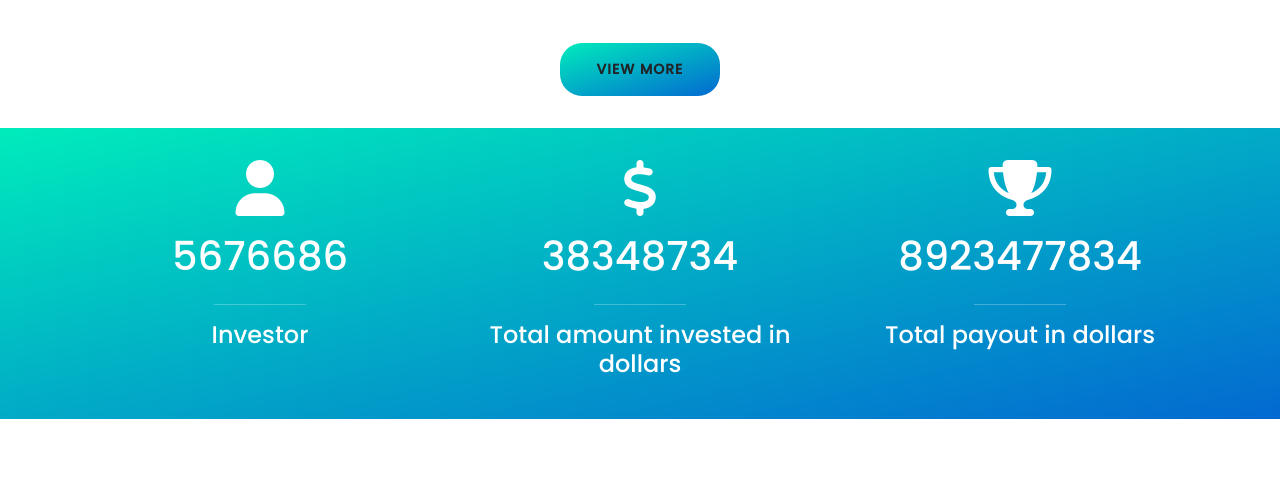
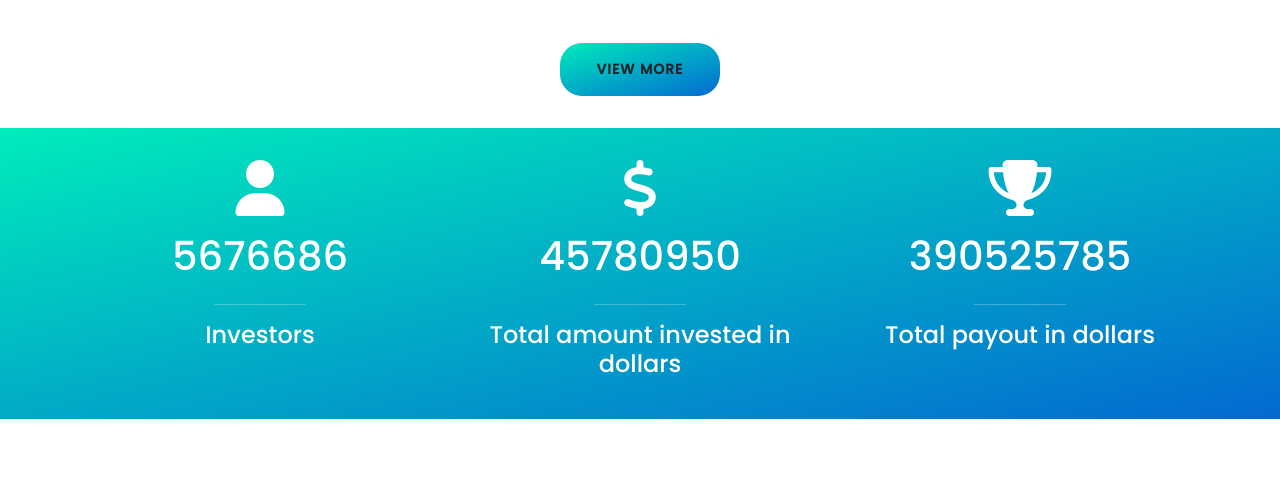
Before and after one commit to btcdouble/new_btcdouble, a Django app: template templates/home.html in a window 1280 px wide. Shown: the part 1354-1833 px from the top of the page. Run offline with Django 4.2, Linux system fonts and the light colour scheme; the template is opened without the code that fills it, so the values that code supplies are empty; some libraries are stand-ins or nearby versions.

Commit message:
edit counter section

```diff
--- a/templates/base.html
+++ b/templates/base.html
@@ -17,7 +17,7 @@
     <link rel="stylesheet" href="{% static 'style.css' %}">
     <!--htmx cdn-->
     <script src="https://unpkg.com/htmx.org@1.7.0" integrity="sha384-EzBXYPt0/T6gxNp0nuPtLkmRpmDBbjg6WmCUZRLXBBwYYmwAUxzlSGej0ARHX0Bo" crossorigin="anonymous"></script>
-    <title>BTC DOUBLER-DOUBLE YOUR BITCOINE</title>
+    <title>BTC DOUBLER-DOUBLE YOUR BITCOIN</title>
 </head>
 <body>
 
--- a/templates/parseview/counter.html
+++ b/templates/parseview/counter.html
@@ -7,13 +7,13 @@
                     <i class="fa-solid fa-user counter-icon"></i>
                     <h1 class="counter-text" data-target="5676686">0</h1>
                     <hr class="divider">
-                    <h4>Investor</h4>
+                    <h4>Investors</h4>
                 </div>
             </div>
             <div class="col-md-4">
                 <div class="counter-item d-flex">
                     <i class="fa-solid fa-dollar-sign counter-icon"></i>
-                    <h1 class="counter-text" data-target="38348734">0</h1>
+                    <h1 class="counter-text" data-target="45780950">0</h1>
                     <hr class="divider">
                     <h4 style="text-align: center;">Total amount invested in dollars</h4>
                 </div>
@@ -21,7 +21,7 @@
             <div class="col-md-4">
                 <div class="counter-item d-flex">
                     <i class="fa-solid fa-trophy counter-icon"></i>
-                    <h1 class="counter-text" data-target="8923477834">0</h1>
+                    <h1 class="counter-text" data-target="390525785">0</h1>
                     <hr class="divider">
                     <h4>Total payout in dollars</h4>
                 </div>
```
